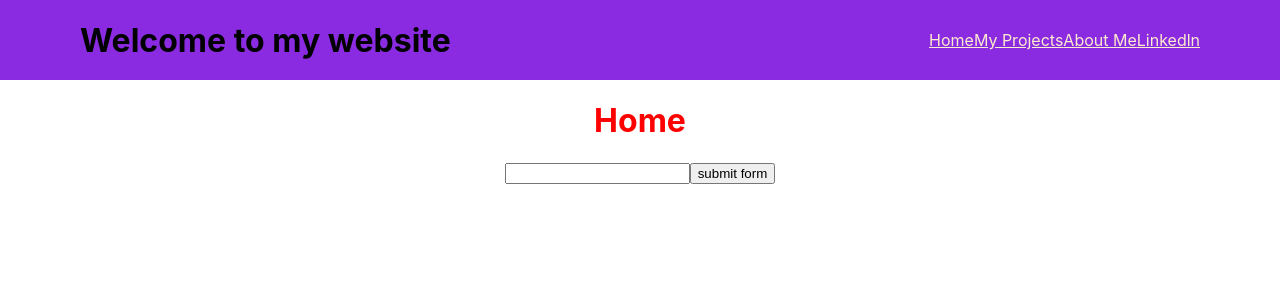
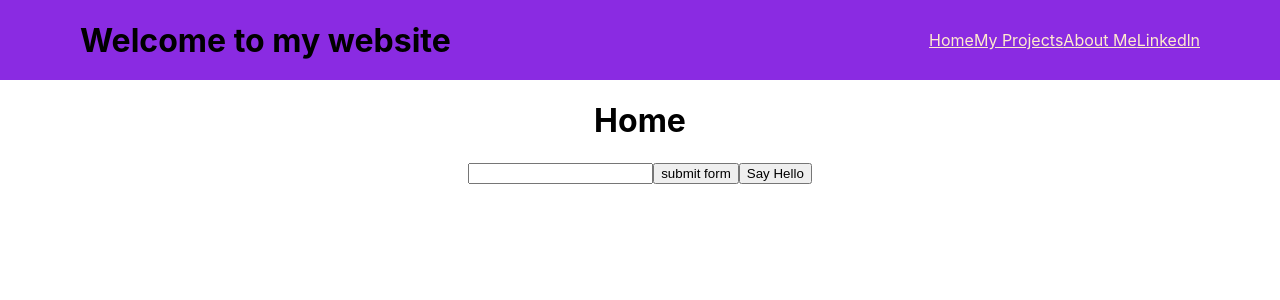
Before and after one commit to shotacurtisruo/ShotaRuo, a React (Create React App) app: page / in a window 1280 px wide. Shown: the top 300 px of the page. Built offline with nearby package versions, Linux system fonts and the light colour scheme; a web font is replaced by a local one.

Commit message:
added a hello function

```diff
--- a/src/components/home.js
+++ b/src/components/home.js
@@ -18,16 +18,21 @@ export const Home = () => {
     function displayParagraph() {
         setDisplay(inputBox)
     }
+    function sayHello() {
+        alert('Hello my name is Shota Ruo.');
+    }
+
 
     return (
         <div>
-            <h1 className='red'>Home</h1>
+            <h1 className='black'>Home</h1>
             {/* <p>This is the number of times clicked: {clicked}.</p>
-            <button onClick={handleClick}>click me!</button> */}
+    <button onClick={handleClick}>click me!</button> */}
 
             <p>{display}</p>
-            <input value={inputBox} onChange={handleTyping}/>
+            <input value={inputBox} onChange={handleTyping} />
             <button onClick={displayParagraph}>submit form</button>
+            <button onClick={sayHello}>Say Hello</button>
         </div>
     )
 }
```
